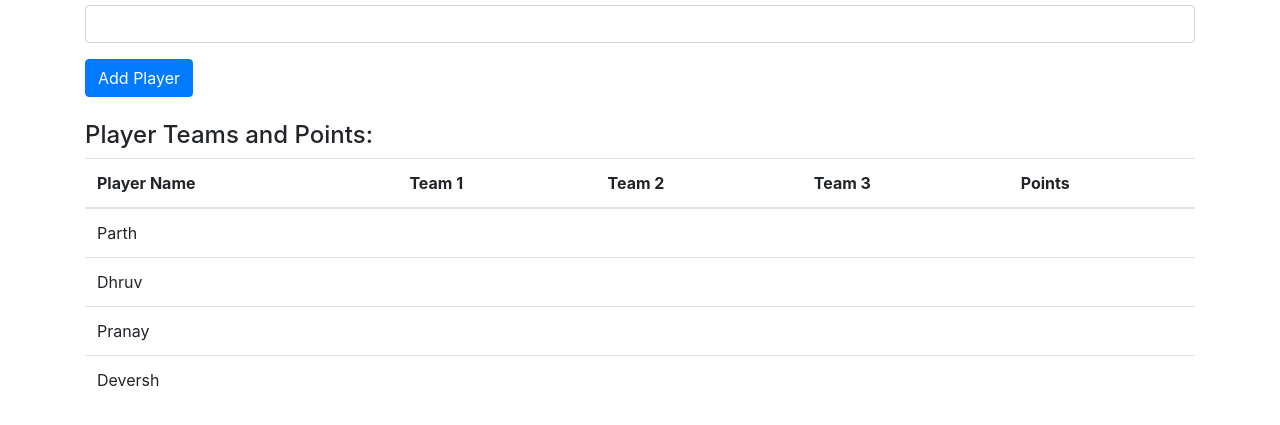
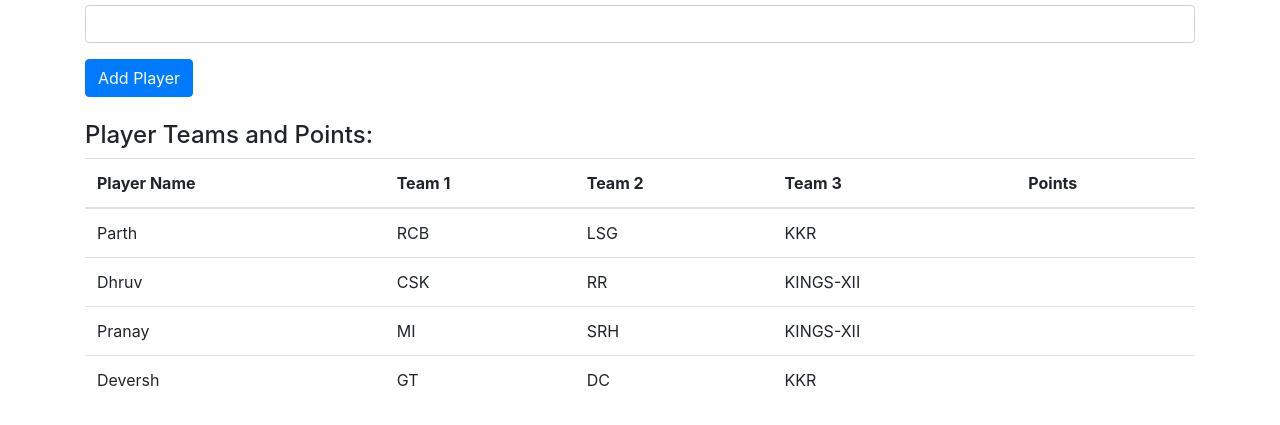
Before and after one commit to ParthPatel2828/IPL, a plain HTML site: page index.html in a window 1280 px wide. Shown: the part 297-722 px from the top of the page. Drawn offline with nearby package versions, Linux system fonts and the light colour scheme.

Commit message:
first commit

```diff
--- a/index.html
+++ b/index.html
@@ -114,30 +114,30 @@
             <tbody id="playerTableBody">
                 <tr>
                     <td>Parth</td>
-                    <td contenteditable="true"></td>
-                    <td contenteditable="true"></td>
-                    <td contenteditable="true"></td>
+                    <td>RCB</td>
+                    <td>LSG</td>
+                    <td>KKR</td>
                     <td contenteditable="true"></td>
                 </tr>
                 <tr>
                     <td>Dhruv</td>
-                    <td contenteditable="true"></td>
-                    <td contenteditable="true"></td>
-                    <td contenteditable="true"></td>
+                    <td >CSK</td>
+                    <td >RR</td>
+                    <td >KINGS-XII</td>
                     <td contenteditable="true"></td>
                 </tr>
                 <tr>
                     <td>Pranay</td>
-                    <td contenteditable="true"></td>
-                    <td contenteditable="true"></td>
-                    <td contenteditable="true"></td>
+                    <td>MI</td>
+                    <td>SRH</td>
+                    <td>KINGS-XII</td>
                     <td contenteditable="true"></td>
                 </tr>
                 <tr>
                     <td>Deversh</td>
-                    <td contenteditable="true"></td>
-                    <td contenteditable="true"></td>
-                    <td contenteditable="true"></td>
+                    <td>GT</td>
+                    <td>DC</td>
+                    <td>KKR</td>
                     <td contenteditable="true"></td>
                 </tr>
             </tbody>
```
